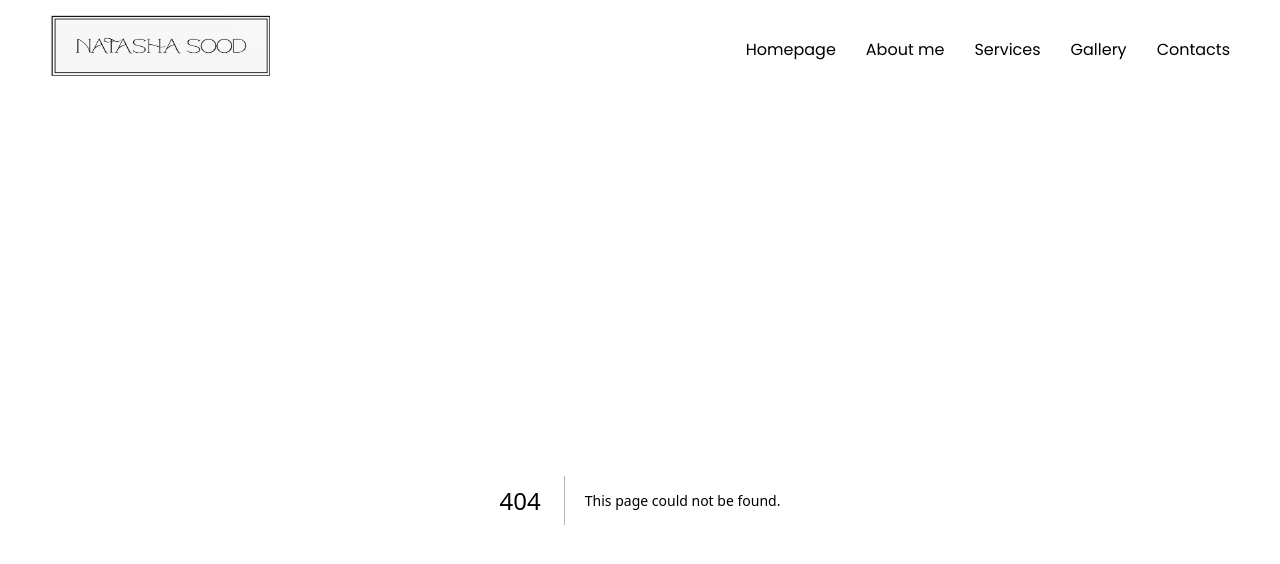
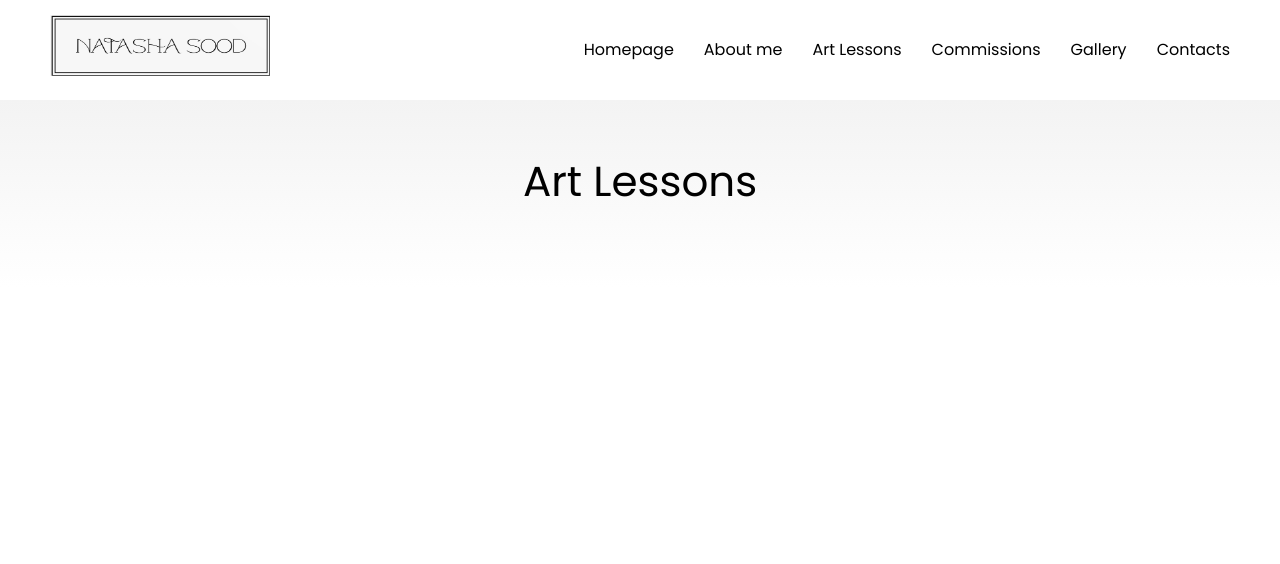
Before and after one commit to Jasmin-Mediani/natasha-artist-website, a Next.js app: page /art-lessons in a window 1280 px wide. Before the commit this address had no page. Shown: the top 564 px of the page. Built offline with nearby package versions, Linux system fonts and the light colour scheme.

Commit message:
aggiornamento pagine

```diff
--- /dev/null
+++ b/src/app/art-lessons/page.tsx
@@ -0,0 +1,15 @@
+export default function ArtLessons() {
+    return (
+        <main className="w-full h-[calc(100vh - 100px)] bg-gradient-to-b from-[#F3F3F3] to-[#fff] p-[20px] lg:p-[50px]">
+            <h2 className="lg:text-[42px] mb-6 text-center"> Art Lessons </h2>
+
+            {/* <div className="mx-auto" style={{ width: "95%" }}>
+                <iframe width="100%" height="600" frameBorder="0" scrolling="no" marginHeight="0" marginWidth="0" src="https://maps.google.com/maps?width=100%25&amp;height=600&amp;hl=en&amp;q=Via%20Delle%20belle%20donne+(Natasha%20Sood)&amp;t=&amp;z=14&amp;ie=UTF8&amp;iwloc=B&amp;output=embed">
+                </iframe>
+            </div>
+
+            <p className="mt-12 text-center text-xl">reach@example.com</p> */}
+
+        </main>
+    )
+}
--- /dev/null
+++ b/src/app/commissions/page.jsx
@@ -0,0 +1,9 @@
+export default function Contatti() {
+    return (
+        <main className="w-full h-[calc(100vh - 100px)] bg-gradient-to-b from-[#F3F3F3] to-[#fff] p-[20px] lg:p-[50px]">
+            <h2 className="lg:text-[42px] mb-6 text-center"> Commissions </h2>
+
+
+        </main>
+    )
+}
--- a/src/app/components/Navbar.jsx
+++ b/src/app/components/Navbar.jsx
@@ -41,7 +41,8 @@ export default function Navbar () {
         <ul className='flex gap-[30px] items-center'>
           <li><a href="/">Homepage</a></li>
           <li><a href="/about-me">About me</a></li>
-          <li><a href="/services">Services</a></li>
+          <li><a href="/art-lessons">Art Lessons</a></li>
+          <li><a href="/commissions">Commissions</a></li>
           <li><a href="/gallery">Gallery</a></li>
           <li><a href="/contacts">Contacts</a></li>
           {/* <li className='bg-[#0EB2E7] p-3 px-10 text-white hover:bg-[#000C30]'>Shop</li> */}
@@ -85,7 +86,8 @@ export default function Navbar () {
           >
             <li className='h-[42px] flex items-center'><a href="/">Homepage</a></li>
             <li className='h-[42px] flex items-center'><a href="/about-me">About me</a></li>
-            <li className='h-[42px] flex items-center'><a href="/services">Services</a></li>
+            <li className='h-[42px] flex items-center'><a href="/commissions">Commissions</a></li>
+            <li className='h-[42px] flex items-center'><a href="/art-lessons">Art Lessons</a></li>
             <li className='h-[42px] flex items-center'><a href="/gallery">Gallery</a></li>
             <li className='h-[42px] flex items-center'> <a href="/contacts">Contacts</a></li>
             {/* <li className='h-[42px] flex items-center bg-[#0EB2E7]'>Shop</li> */}
--- a/src/app/gallery/dati.jsx
+++ b/src/app/gallery/dati.jsx
@@ -1,5 +1,5 @@
 export const categorie = {
-    ritratti: {
+    portraits: {
         descrizione: "Lorem ipsum dolor sit, amet consectetur adipisicing elit. Sint ad ullam dolore voluptatem veritatis, repellendus expedita. Similique ipsum repudiandae ipsa.", opere: [
             {
                 immagine: `https://picsum.photos/id/${Math.floor(Math.random() * 100) + 1}/300/300`,
@@ -18,7 +18,7 @@ export const categorie = {
             }
         ]
     },
-    fiori: {
+    flowers: {
         descrizione: "Lorem ipsum, dolor sit amet consectetur adipisicing elit. Vitae dolores accusantium suscipit veniam aliquam. Quisquam recusandae suscipit quae magnam. Magni neque quasi quod officiis quibusdam hic autem culpa praesentium, porro corrupti velit tempore consectetur libero", opere: [
             {
                 immagine: `https://picsum.photos/id/${Math.floor(Math.random() * 100) + 1}/300/300`,
@@ -37,7 +37,7 @@ export const categorie = {
             }
         ]
     },
-    animali: {
+    animals: {
         descrizione: "Lorem, ipsum dolor sit amet consectetur adipisicing elit. Totam culpa sed illo minus doloremque quisquam cumque obcaecati distinctio blanditiis corrupti possimus ducimus facere temporibus, tempora magni. Consectetur, ullam!", opere: [
             {
                 immagine: `https://picsum.photos/id/${Math.floor(Math.random() * 100) + 1}/300/300`,
@@ -56,7 +56,7 @@ export const categorie = {
             }
         ]
     },
-    'lavori degli studenti': {
+    'students\' paintings': {
         descrizione: "Lorem ipsum dolor sit amet consectetur adipisicing elit. Laudantium nobis ratione nostrum accusamus, magnam cupiditate alias culpa quod corrupti dolor nisi rerum dolore voluptate numquam.", opere: [
             {
                 immagine: `https://picsum.photos/id/${Math.floor(Math.random() * 100) + 1}/300/300`,
--- a/src/app/services/page.jsx
+++ /dev/null
@@ -1,38 +0,0 @@
-export default function Servizi() {
-    return (
-<div className="w-full h-[calc(100vh - 100px)] bg-gradient-to-b from-[#F3F3F3] to-[#fff] p-[20px] lg:p-[50px]">
-    <p className="text-center mt-16">Work in progress...</p>
-{/* <main className="w-full h-[calc(100vh - 100px)] bg-gradient-to-b from-[#F3F3F3] to-[#fff] p-[20px] lg:p-[50px]">
-            <h2 className="lg:text-[42px] mb-6 text-center">Servizi</h2>
-
-            <ul className="bg-white py-4 px-8 w-fit">
-                <li className="mb-4"><a href="#commissioni">Commissioni</a></li>
-                <li className="mb-4"><a href="#insegnamento">Insegnamento </a></li>
-                <li className=""><a href="#arte-come-terapia">Arte come terapia</a> </li>
-            </ul>
-
-            <section className="pt-16" id="commissioni">
-                <h2 className="text-[25px] mb-6">Commissioni</h2>
-                <p>Lorem ipsum, dolor sit amet consectetur adipisicing elit. Provident soluta similique laborum quo iure quaerat culpa tempore! Dolore recusandae omnis ea optio fugiat quia mollitia adipisci, sunt laudantium laboriosam odit quibusdam veritatis qui modi doloremque, a officiis. Magni nisi blanditiis recusandae saepe accusantium sequi nesciunt eum suscipit id voluptatum debitis hic tempore ipsam exercitationem quod ipsa, at minima cupiditate repudiandae nam, voluptate molestias temporibus. Dolorum debitis magni hic exercitationem, nisi amet saepe deleniti nesciunt. Optio cum, magni, aperiam nihil a, commodi molestiae fugiat perspiciatis dolorem maiores voluptatibus inventore. Quae, fugit fuga? Non distinctio veritatis nihil alias assumenda provident quia illo.</p>
-            </section>
-
-
-            <section className="pt-16" id="insegnamento">
-                <h2 className="text-[25px] mb-6"> Inegnamento  </h2>
-                    <p>Lorem, ipsum dolor sit amet consectetur adipisicing elit. Maxime neque iure quam ducimus quis, facilis debitis culpa sunt perspiciatis iusto cumque voluptas animi minus delectus repudiandae in aperiam natus incidunt.</p>
-                    <p>Lorem ipsum dolor sit amet, consectetur adipisicing elit. Tempore deserunt sapiente eveniet officiis, sed molestiae aliquam ipsam suscipit minus distinctio?</p>
-                    <p>Lorem ipsum dolor sit amet consectetur adipisicing elit. Tempora adipisci assumenda, nam quibusdam mollitia enim similique, numquam cumque fugiat a nihil quisquam accusantium. Voluptates deserunt ipsa perferendis, soluta molestias enim. Laboriosam, molestiae. Magni libero quia distinctio sunt accusantium eos et!</p>
-            </section>
-
-
-            <section className="pt-16" id="arte-come-terapia">
-                <h2 className="text-[25px] mb-6">Arte come terapia</h2>
-                <p>Lorem ipsum dolor sit amet consectetur, adipisicing elit. Dicta illo obcaecati unde accusantium, explicabo molestiae, fuga maxime commodi non dolor dolores, in ipsa. Nam vel veritatis qui placeat adipisci nisi mollitia totam.</p>
-                <p>Lorem ipsum dolor sit amet consectetur adipisicing elit. Vero eveniet aliquid incidunt, explicabo recusandae non quos, neque aut, nihil ipsum accusamus error aliquam voluptates nisi! Impedit ducimus, obcaecati, est aperiam quis doloribus possimus nam atque nesciunt minus a ut rem dolor suscipit autem. Debitis aut quaerat recusandae quia ea voluptates!</p>
-                <p>Lorem ipsum dolor sit amet consectetur adipisicing elit. Esse labore tempora tempore ad facere temporibus cumque earum consequatur non deleniti!</p>
-                <p>Lorem ipsum dolor sit amet consectetur adipisicing elit. Reiciendis blanditiis ratione vel nemo maiores tempore sunt, dolore quam praesentium. Assumenda similique odit esse nisi. Facere consequatur perspiciatis eos cupiditate ea doloribus ad iure corrupti suscipit esse ipsum veritatis quaerat, nostrum similique alias fugit rerum ut aliquam, tempore at recusandae. Officiis animi veritatis suscipit delectus repellat. At, quaerat unde. Nemo maiores et accusantium laboriosam, exercitationem vero quo neque natus qui quam minima deleniti tempore beatae quibusdam sequi maxime architecto blanditiis dolore!</p>
-            </section>
-        </main> */}
-</div>
-    )
-}
```
